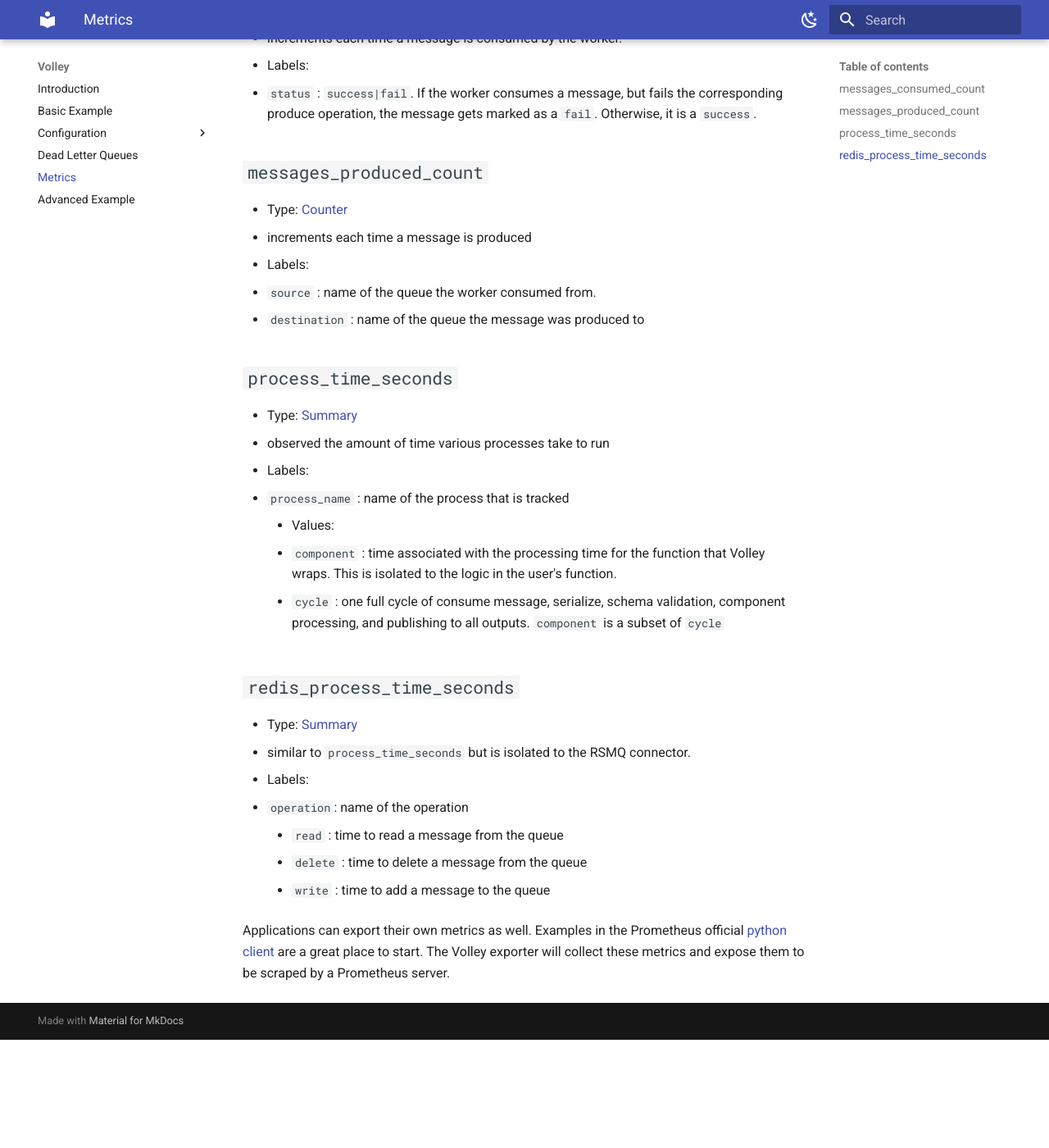
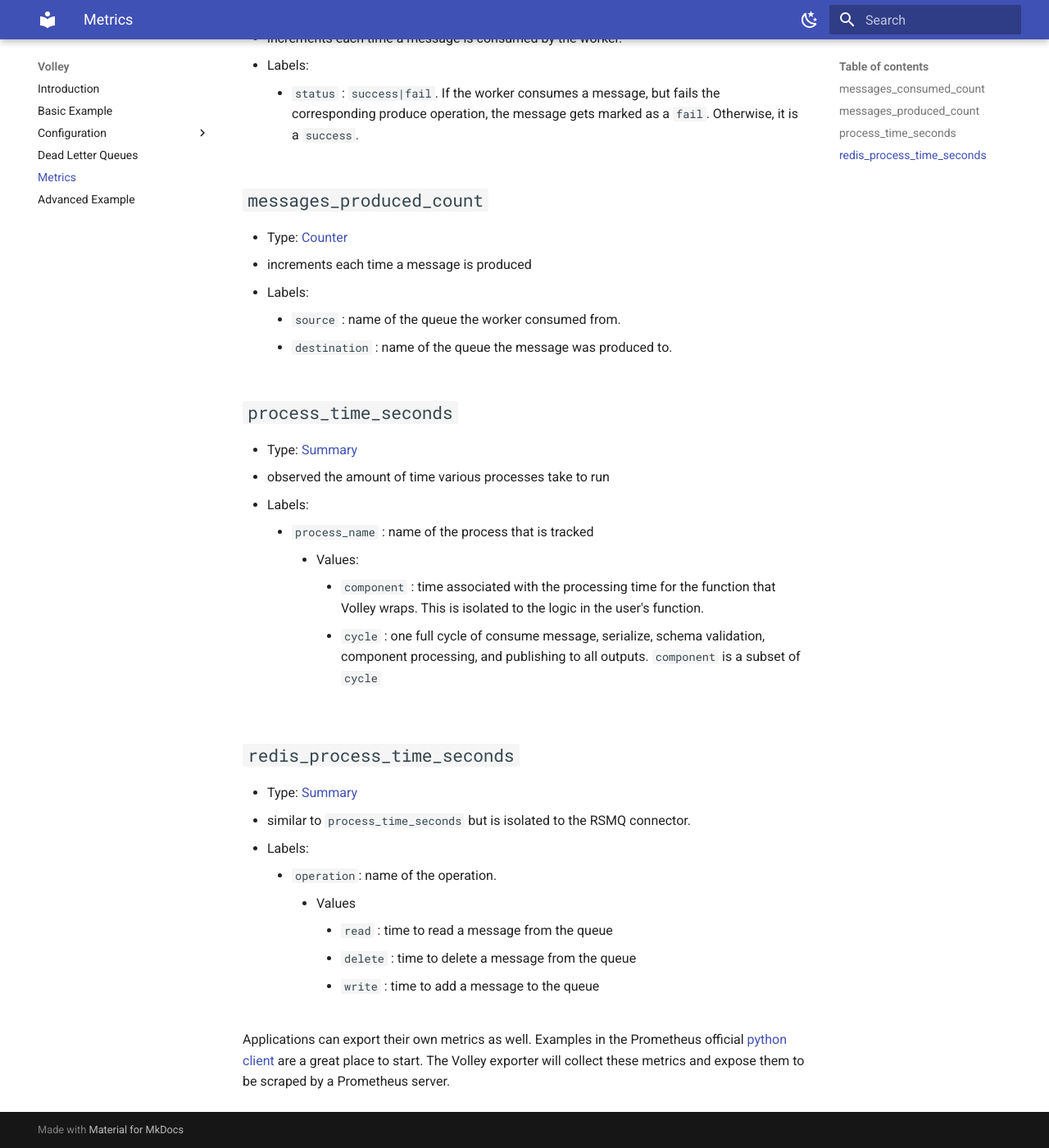
Before and after one commit to shipt/py-volley, an MkDocs documentation site: the page built from docs/docs/metrics.md, in a window 1280 px wide and 1400 px high, scrolled down 389 px. Shown: the whole window at 82% size. Built offline with MkDocs 1.6.1 and Material for MkDocs 9.7.7, drawn with Linux system fonts in a browser that asks for light colours; before the commit the page ends 1657 px from its top, so only the background shows below that.

Commit message:
fix indentation on metrics

```diff
--- a/docs/docs/metrics.md
+++ b/docs/docs/metrics.md
@@ -8,34 +8,35 @@
 - Type: [Counter](https://prometheus.io/docs/concepts/metric_types/#counter)
 - increments each time a message is consumed by the worker.
 - Labels:
-  - `status` : `success|fail`. If the worker consumes a message, but fails the corresponding produce operation, the message gets marked as a `fail`. Otherwise, it is a `success`.
+    - `status` : `success|fail`. If the worker consumes a message, but fails the corresponding produce operation, the message gets marked as a `fail`. Otherwise, it is a `success`.
 
 
 ## `messages_produced_count`
 - Type: [Counter](https://prometheus.io/docs/concepts/metric_types/#counter)
 - increments each time a message is produced
 - Labels:
-  - `source` : name of the queue the worker consumed from.
-  - `destination` : name of the queue the message was produced to
+    - `source` : name of the queue the worker consumed from.
+    - `destination` : name of the queue the message was produced to.
 
 
 ## `process_time_seconds`
 - Type: [Summary](https://prometheus.io/docs/concepts/metric_types/#summary)
 - observed the amount of time various processes take to run
 - Labels:
-  - `process_name` : name of the process that is tracked
-    - Values:
-      - `component` : time associated with the processing time for the function that Volley wraps. This is isolated to the logic in the user's function.
-      - `cycle` : one full cycle of consume message, serialize, schema validation, component processing, and publishing to all outputs. `component` is a subset of `cycle`
+    - `process_name` : name of the process that is tracked
+        - Values:
+            - `component` : time associated with the processing time for the function that Volley wraps. This is isolated to the logic in the user's function.
+            - `cycle` : one full cycle of consume message, serialize, schema validation, component processing, and publishing to all outputs. `component` is a subset of `cycle`
 
 ## `redis_process_time_seconds`
 - Type: [Summary](https://prometheus.io/docs/concepts/metric_types/#summary)
 - similar to `process_time_seconds` but is isolated to the RSMQ connector.
 - Labels:
-  - `operation`: name of the operation
-    - `read` : time to read a message from the queue
-    - `delete` : time to delete a message from the queue
-    - `write` : time to add a message to the queue
+    - `operation`: name of the operation.
+        - Values
+            - `read` : time to read a message from the queue
+            - `delete` : time to delete a message from the queue
+            - `write` : time to add a message to the queue
 
 
 Applications can export their own metrics as well. Examples in the Prometheus official [python client](https://github.com/prometheus/client_python) are a great place to start. The Volley exporter will collect these metrics and expose them to be scraped by a Prometheus server.
```
